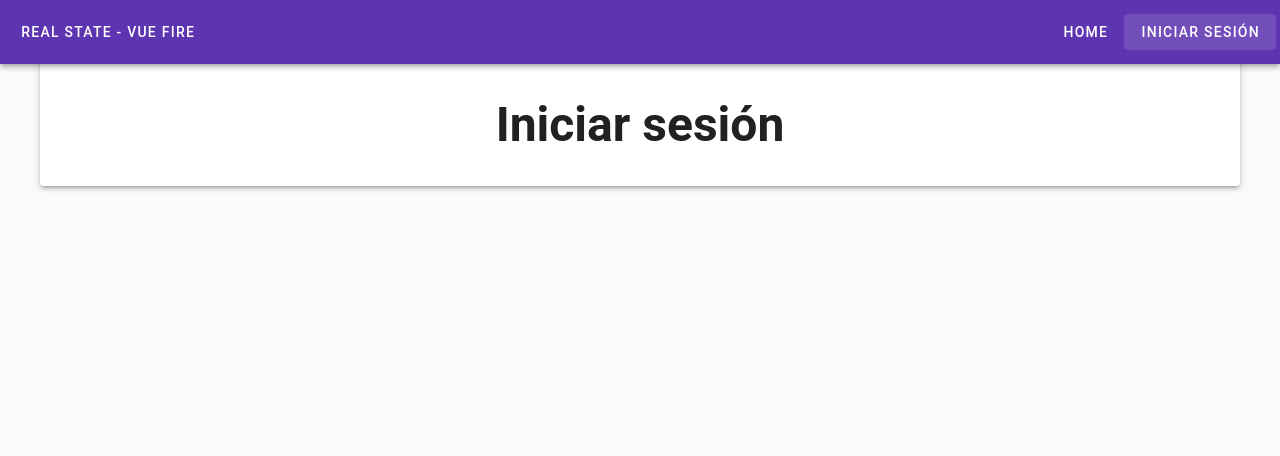
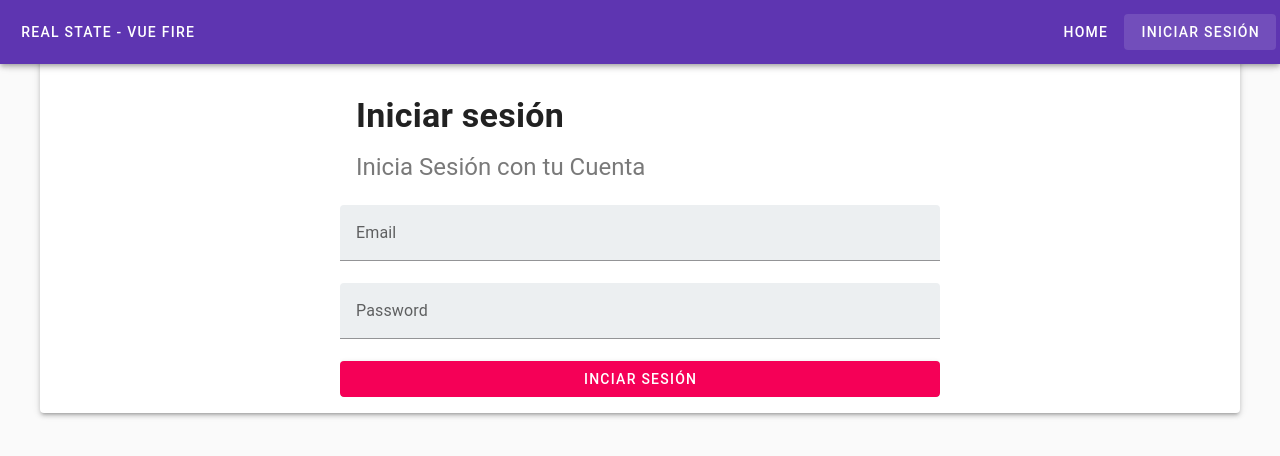
Before and after one commit to HugoBzn/realestate-vue, a Vue app: page /login in a window 1280 px wide. Shown: the top 456 px of the page. Built offline with nearby package versions, Linux system fonts and the light colour scheme.

Commit message:
Form to login without validation

```diff
--- a/src/views/LoginView.vue
+++ b/src/views/LoginView.vue
@@ -1,5 +1,14 @@
 <script setup></script>
 
 <template>
-  <h1 class="text-center text-h3 font-weight-bold my-5">Iniciar sesión</h1>
+  <v-card flat max-width="600" class="mx-auto">
+    <v-card-title class="text-h4 font-weight-bold" tag="h3"> Iniciar sesión </v-card-title>
+    <v-card-subtitle class="text-h5">Inicia Sesión con tu Cuenta</v-card-subtitle>
+
+    <v-form class="mt-5">
+      <v-text-field type="email" label="Email" bg-color="blue-grey-lighten-5" />
+      <v-text-field type="password" label="Password" bg-color="blue-grey-lighten-5" />
+      <v-btn block color="pink-accent-3">Inciar sesión</v-btn>
+    </v-form>
+  </v-card>
 </template>
```
